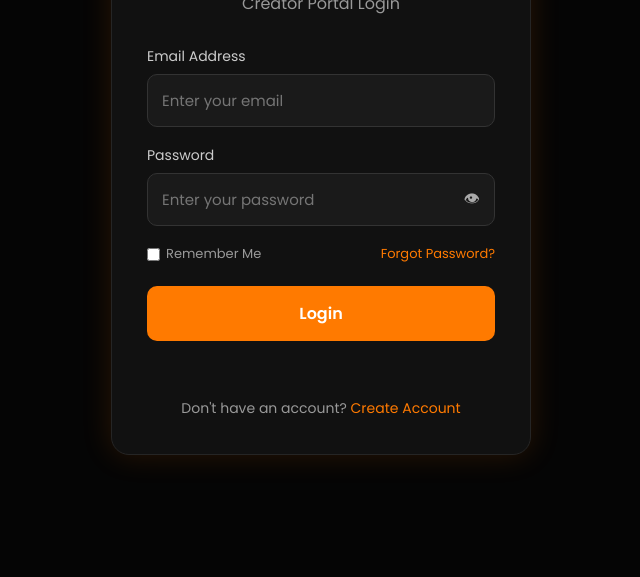
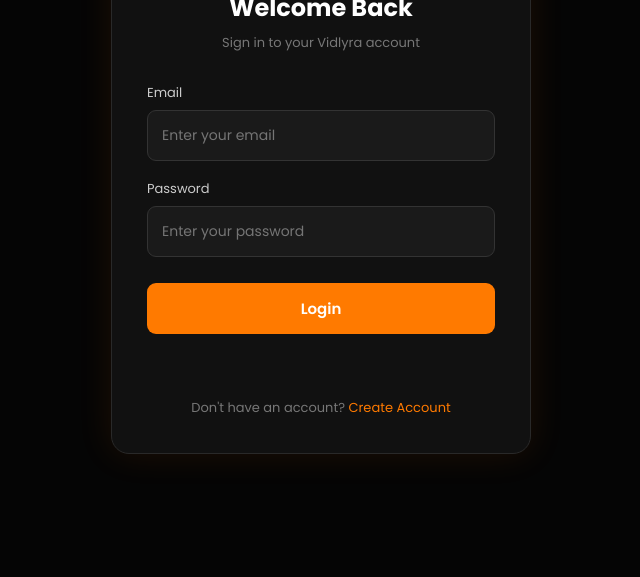
Before and after one commit to Vidlyra/Creator-Portal, a plain HTML site: page login.html in a window 1280 px wide. Shown: the part 223-800 px from the top of the page, without its empty margins (319-959 px from the left). Drawn offline with nearby package versions, Linux system fonts and the light colour scheme.

Commit message:
Update login.html

```diff
--- a/login.html
+++ b/login.html
@@ -10,7 +10,7 @@
         content="width=device-width, initial-scale=1.0"
     >
 
-    <title>Login | Vidlyra Creator Portal</title>
+    <title>Login | Vidlyra</title>
 
     <link
         rel="preconnect"
@@ -28,6 +28,7 @@
         rel="stylesheet"
     >
 
+
     <style>
 
         * {
@@ -37,158 +38,217 @@
             font-family: 'Poppins', sans-serif;
         }
 
+
         body {
+
             min-height: 100vh;
+
+            display: flex;
+
+            justify-content: center;
+
+            align-items: center;
+
             background: #050505;
-            display: flex;
-            justify-content: center;
-            align-items: center;
+
+            color: white;
+
             padding: 20px;
-            color: white;
+
         }
 
+
         .login-card {
+
             width: 100%;
+
             max-width: 420px;
+
+            padding: 35px;
+
             background: #111;
-            border: 1px solid #252525;
+
+            border: 1px solid #292929;
+
             border-radius: 18px;
-            padding: 35px;
-            box-shadow: 0 0 30px rgba(255, 122, 0, 0.15);
+
+            box-shadow:
+                0 0 35px
+                rgba(255, 122, 0, 0.10);
+
         }
 
+
         .logo {
+
             text-align: center;
+
             color: #ff7a00;
-            font-size: 34px;
+
+            font-size: 30px;
+
             font-weight: 700;
+
             letter-spacing: 2px;
+
+            margin-bottom: 8px;
+
         }
 
-        .subtitle {
+
+        h1 {
+
             text-align: center;
-            color: #999;
-            margin-top: 5px;
-            margin-bottom: 30px;
+
+            font-size: 24px;
+
+            margin-bottom: 8px;
+
         }
 
-        .field {
-            margin-bottom: 18px;
+
+        .subtitle {
+
+            text-align: center;
+
+            color: #777;
+
+            font-size: 13px;
+
+            margin-bottom: 30px;
+
         }
 
-        .field label {
-            display: block;
-            color: #ccc;
-            font-size: 14px;
-            margin-bottom: 7px;
+
+        .field {
+
+            margin-bottom: 18px;
+
         }
 
-        input[type="email"],
-        input[type="password"],
-        input[type="text"] {
-            width: 100%;
-            padding: 14px;
-            background: #1a1a1a;
-            border: 1px solid #333;
-            border-radius: 10px;
-            color: white;
-            font-size: 15px;
-            outline: none;
+
+        label {
+
+            display: block;
+
+            color: #ccc;
+
+            font-size: 13px;
+
+            margin-bottom: 7px;
+
         }
 
-        input:focus {
-            border-color: #ff7a00;
+
+        input {
+
+            width: 100%;
+
+            padding: 14px;
+
+            background: #1a1a1a;
+
+            border: 1px solid #333;
+
+            border-radius: 9px;
+
+            color: white;
+
+            outline: none;
+
+            font-size: 14px;
+
         }
 
-        .password-box {
-            position: relative;
+
+        input:focus {
+
+            border-color: #ff7a00;
+
         }
 
-        .password-box input {
-            padding-right: 50px;
+
+        .login-btn {
+
+            width: 100%;
+
+            padding: 14px;
+
+            margin-top: 8px;
+
+            background: #ff7a00;
+
+            border: none;
+
+            border-radius: 9px;
+
+            color: white;
+
+            font-size: 15px;
+
+            font-weight: 600;
+
+            cursor: pointer;
+
         }
 
-        .toggle-password {
-            position: absolute;
-            right: 15px;
-            top: 50%;
-            transform: translateY(-50%);
-            cursor: pointer;
-            color: #aaa;
-            user-select: none;
+
+        .login-btn:hover {
+
+            background: #ff9500;
+
         }
 
-        .options {
-            display: flex;
-            justify-content: space-between;
-            align-items: center;
-            margin-bottom: 22px;
-            font-size: 13px;
-            color: #999;
+
+        .login-btn:disabled {
+
+            opacity: 0.6;
+
+            cursor: not-allowed;
+
         }
 
-        .remember {
-            display: flex;
-            align-items: center;
-            gap: 6px;
+
+        #message {
+
+            min-height: 24px;
+
+            margin-top: 18px;
+
+            text-align: center;
+
+            color: #aaa;
+
+            font-size: 13px;
+
         }
 
-        .options a,
-        .signup a {
-            color: #ff7a00;
-            text-decoration: none;
+
+        .register-link {
+
+            text-align: center;
+
+            margin-top: 22px;
+
+            color: #777;
+
+            font-size: 13px;
+
         }
 
-        .login-btn {
-            width: 100%;
-            padding: 15px;
-            background: #ff7a00;
-            border: none;
-            border-radius: 10px;
-            color: white;
-            font-size: 16px;
-            font-weight: 600;
-            cursor: pointer;
-            transition: 0.25s;
+
+        .register-link a {
+
+            color: #ff7a00;
+
+            text-decoration: none;
+
         }
 
-        .login-btn:hover {
-            background: #ff9500;
-        }
 
-        .login-btn:disabled {
-            opacity: 0.6;
-            cursor: not-allowed;
-        }
+        .register-link a:hover {
 
-        .message {
-            min-height: 22px;
-            margin-top: 15px;
-            text-align: center;
-            font-size: 14px;
-            color: #ff5555;
-        }
-
-        .signup {
-            text-align: center;
-            margin-top: 20px;
-            color: #999;
-            font-size: 14px;
-        }
-
-        .loading {
-            display: none;
-        }
-
-        @media (max-width: 500px) {
-
-            .login-card {
-                padding: 25px;
-            }
-
-            .logo {
-                font-size: 29px;
-            }
+            text-decoration: underline;
 
         }
 
@@ -196,24 +256,38 @@
 
 </head>
 
+
 <body>
 
-    <div class="login-card">
+
+    <main class="login-card">
+
 
         <div class="logo">
             VIDLYRA
         </div>
 
+
+        <h1>
+            Welcome Back
+        </h1>
+
+
         <p class="subtitle">
-            Creator Portal Login
+            Sign in to your Vidlyra account
         </p>
 
-        <form id="loginForm">
+
+        <form
+            id="loginForm"
+            onsubmit="event.preventDefault(); loginUser();"
+        >
+
 
             <div class="field">
 
                 <label for="email">
-                    Email Address
+                    Email
                 </label>
 
                 <input
@@ -226,13 +300,12 @@
 
             </div>
 
+
             <div class="field">
 
                 <label for="password">
                     Password
                 </label>
-
-                <div class="password-box">
 
                 <input
                     type="password"
@@ -242,61 +315,27 @@
                     required
                 >
 
-                    <span
-                        class="toggle-password"
-                        id="togglePassword"
-                    >
-                        👁
-                    </span>
-
             </div>
 
-            </div>
-
-            <div class="options">
-
-                <label class="remember">
-
-                    <input
-                        type="checkbox"
-                        id="remember"
-                    >
-
-                    Remember Me
-
-                </label>
-
-                <a href="#">
-                    Forgot Password?
-                </a>
-
-            </div>
 
             <button
                 type="submit"
                 class="login-btn"
                 id="loginButton"
             >
+                Login
+            </button>
 
-                Login
-
-                <span
-                    class="loading"
-                    id="loading"
-                >
-                    ...
-                </span>
-
-            </button>
 
         </form>
 
+
         <div
-            class="message"
             id="message"
         ></div>
 
-        <div class="signup">
+
+        <div class="register-link">
 
             Don't have an account?
 
@@ -306,64 +345,27 @@
 
         </div>
 
-    </div>
+
+    </main>
 
 
-    <!-- Supabase -->
+    <!-- SUPABASE -->
 
-    <script src="https://cdn.jsdelivr.net/npm/@supabase/supabase-js@2"></script>
+    <script
+        src="https://cdn.jsdelivr.net/npm/@supabase/supabase-js@2"
+    ></script>
 
 
-    <!-- Supabase Configuration -->
+    <!-- SUPABASE CONFIG -->
 
     <script src="js/config.js"></script>
 
 
-    <!-- Authentication -->
+    <!-- AUTH -->
 
     <script src="js/auth.js"></script>
 
 
-    <script>
-
-        // Password visibility
-
-        document
-            .getElementById("togglePassword")
-            .addEventListener("click", function () {
-
-                const password =
-                    document.getElementById("password");
-
-                if (password.type === "password") {
-
-                    password.type = "text";
-                    this.textContent = "🙈";
-
-                } else {
-
-                    password.type = "password";
-                    this.textContent = "👁";
-
-                }
-
-            });
-
-
-        // Login form
-
-        document
-            .getElementById("loginForm")
-            .addEventListener("submit", function (event) {
-
-                event.preventDefault();
-
-                login();
-
-            });
-
-    </script>
-
 </body>
 
 </html>
```
Lines whose indentation alone changed are shown as unchanged.
